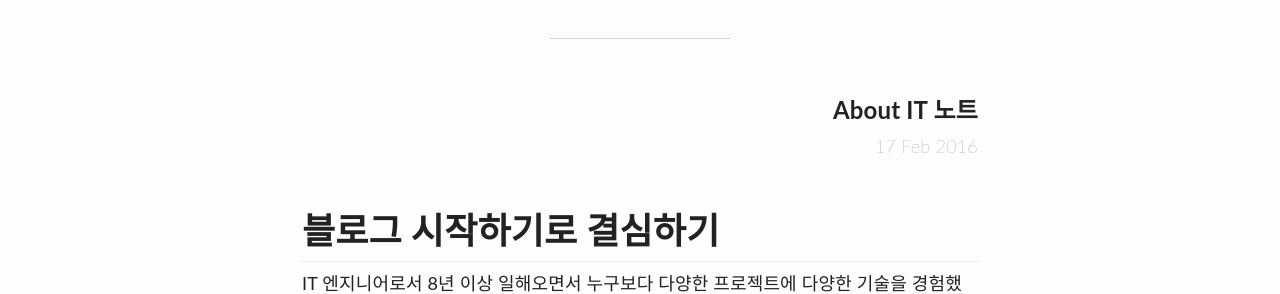
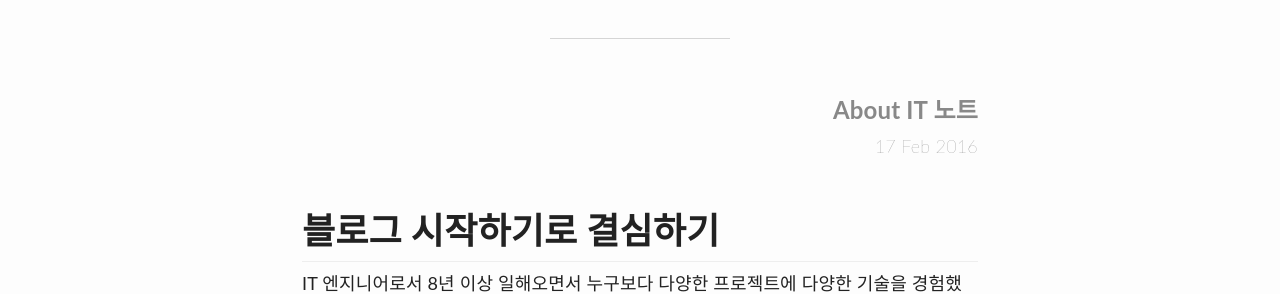
Before and after one commit to gjchoi/gjchoi.bak, a Jekyll site: the page built from _posts/2016-02-17-시작하기.md, in a window 1280 px wide. Shown: the part 142-436 px from the top of the page. Built offline with Jekyll 4.4.1, drawn with Linux system fonts in a browser that asks for light colours; comment, search, counter and statistics services are not loaded.

Commit message:
Update custom.scss

```diff
--- a/_sass/custom.scss
+++ b/_sass/custom.scss
@@ -1,5 +1,9 @@
 /*- Custom style -*/
 // -- Put custom style under this point -- //
+
+.page_title{
+    color : #888;
+}
 
 .content h1{
     margin-bottom: 16px;
```
